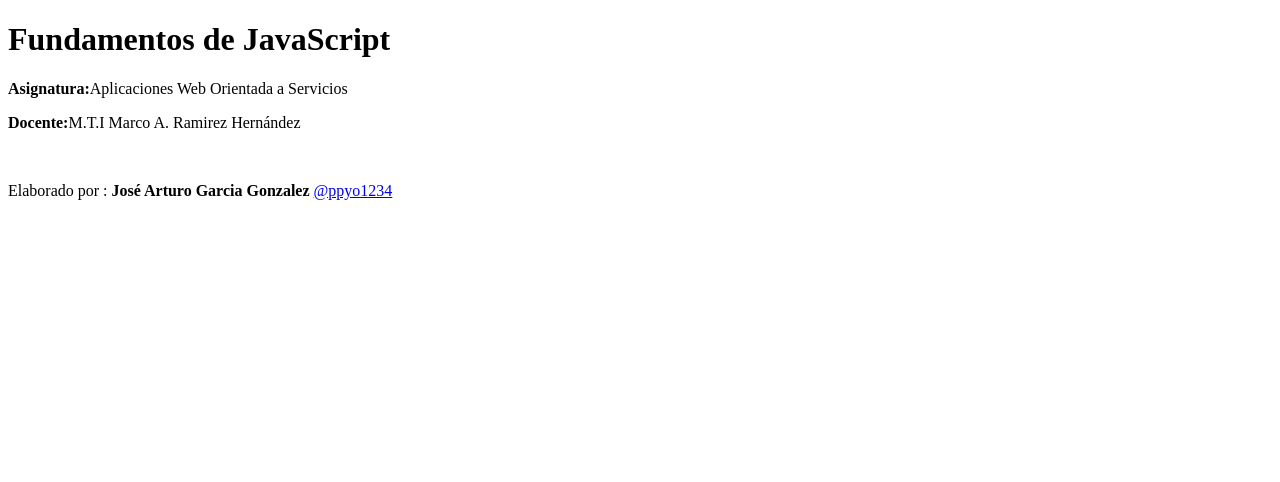
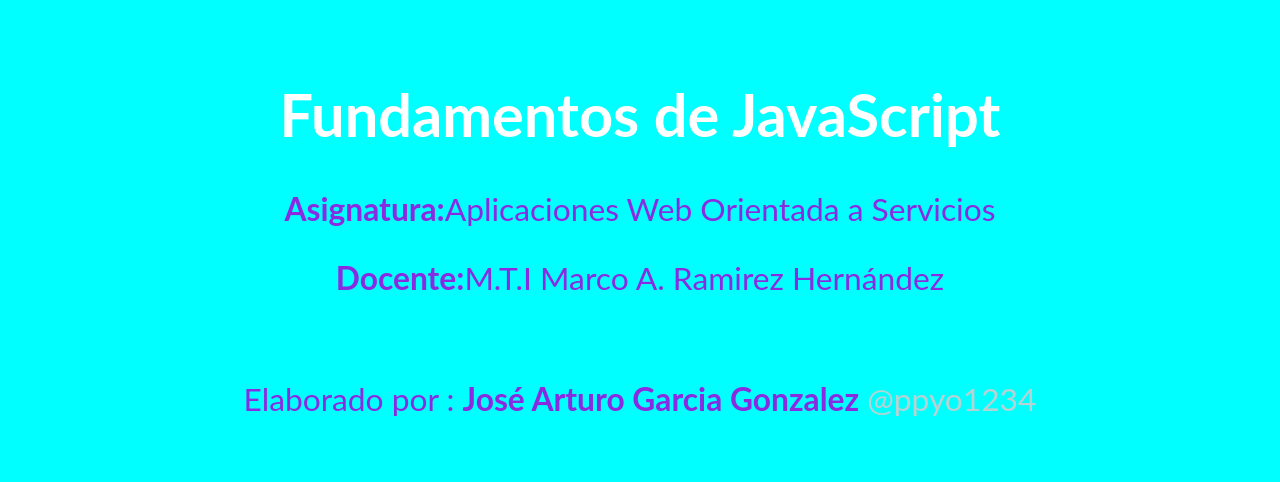
Before and after one commit to ppyo1234/FundamentosJS_230629, a plain HTML site: page index.html in a window 1280 px wide. Drawn offline with Linux system fonts and the light colour scheme.

Commit message:
Practica 3
Agregación del Archivo de estilos app.css

```diff
--- /dev/null
+++ b/CSS/app.css
@@ -0,0 +1,55 @@
+html{
+    box-sizing: border-box;
+    font-size: 62%;
+
+}
+
+body{
+    font-size: 1.6rem;
+    font-family: 'lato', sans-serif;
+    background-color: aqua;
+}
+
+*,*:before, *:after{
+    box-sizing: inherit;
+}
+
+header{
+    padding: 3rem 0;
+}
+
+header h1{
+    text-align: center;
+    color: #ffffff;
+    font-size: 6rem;
+}
+
+header p{
+    color: blueviolet;
+    text-align: center;
+    font-size: 3.2rem;
+}
+
+header p a{
+    text-decoration: none;
+    color: rgb(181, 211, 211);
+}
+
+.DOM{
+    max-width: 120rem;
+    margin: 0 auto;
+}
+
+.DOM h2{
+    color: #fff;
+    text-align: center
+}
+
+.DOM nav a{
+    color: #fff;
+    font-size: 20px;
+}
+
+.DOM p{
+    color: ;
+}
--- a/index.html
+++ b/index.html
@@ -5,10 +5,14 @@
     <meta name="viewport" content="width=device-width, initial-scale=1.0">
     <title>Fundamentos de JavaScript </title>
     <link rel="shortcut icon" href="/FundamentosJS_230629/assets/image.png" type="image/x-icon">
+    <link rel="stylesheet" href="/CSS/app.css">
 </head>
 <body>
-    <h1>Fundamentos de JavaScript </h1>
-    <p><strong>Asignatura:</strong>Aplicaciones Web Orientada a Servicios</p>
+
+    <header>
+        <h1>Fundamentos de JavaScript </h1>
+
+        <p><strong>Asignatura:</strong>Aplicaciones Web Orientada a Servicios</p>
 
     <p><strong>Docente:</strong>M.T.I Marco A. Ramirez Hernández</p>
     <br>
@@ -16,5 +20,8 @@
         Elaborado por : <strong> José Arturo Garcia Gonzalez</strong>
         <a href="https://github.com/ppyo1234/FundamentosJS_230629/tree/Arturo-Practica2">@ppyo1234</a>
     </p>
+    </header>
+
+
 </body>
 </html>
```
